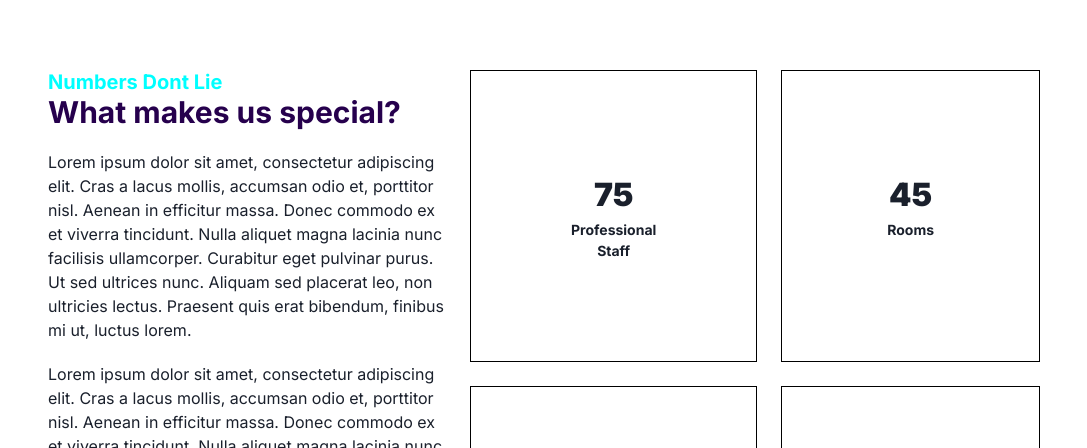
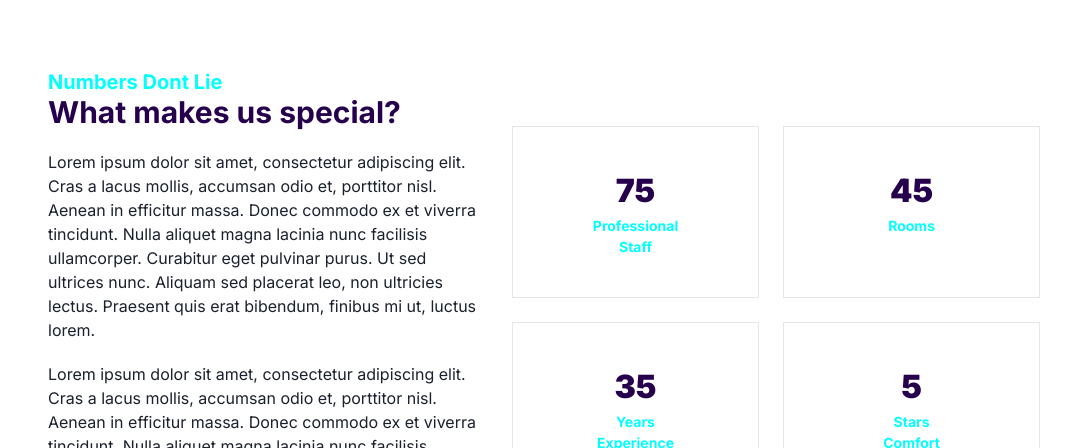
Before and after one commit to leveorxyz/dokto-frontend, a React (Create React App) app: page / in a window 1280 px wide. Shown: the part 504-952 px from the top of the page, without its empty margins (96-1183 px from the left). Built offline with nearby package versions, Linux system fonts and the light colour scheme.

Commit message:
Update styles in StatSpeciality cards

```diff
--- a/src/components/home/SpecialityDoctor.tsx
+++ b/src/components/home/SpecialityDoctor.tsx
@@ -5,13 +5,13 @@ import StatSpecialityDoctor from "./StatSpecialityDoctor";
 
 const SpecialityDoctor = () => {
 
-	const margin_x = {sm: "6",md: "32",lg: "32",xl: "32",base: "6"};
+	const margin_x = {sm: "2",md: "32",lg: "32",xl: "32",base: "2"};
 
 	return (
 		<div>
 			<Box maxW='100%' px={margin_x} py={20}>
 				<Container maxW='container.2xl'>
-					<Grid templateColumns={{sm: "repeat(1,1fr)",md: "repeat(2, 1fr)",lg: "repeat(2, 1fr)",base: "repeat(1, 1fr)"}} gap={6}>
+					<Grid templateColumns={{sm: "repeat(1,1fr)",md: "repeat(2, 1fr)",lg: "repeat(2, 1fr)",base: "repeat(1, 1fr)"}} gap={7}>
 						<Box><DescriptionSpecialityDoctor /></Box>
 						<Box><StatSpecialityDoctor /></Box>
 					</Grid>
--- a/src/components/home/StatSpecialityDoctor.tsx
+++ b/src/components/home/StatSpecialityDoctor.tsx
@@ -2,13 +2,17 @@ import { Grid,Box } from "@chakra-ui/react";
 import React from "react";
 
 const StatSpecialityDoctor = () => {
+
+	const margin_x = {sm: "1rem",md: "5rem",lg: "5rem",xl: "5rem",base: "1rem"};
+	const margin_y = {sm: "1rem",md: "2.5rem",lg: "2.5rem",xl: "2.5rem",base: "1rem"};
+
 	return (
 		<div>
-			<Grid templateColumns='repeat(2, 1fr)' templateRows='repeat(2, 1fr)' gap={6} w='100%'>
-				<Box textAlign='center' border='1px' borderColor='black' p='100'><Box fontSize='xx-large' fontWeight='black'>75</Box><Box fontSize='sm' fontWeight='bold'>Professional Staff</Box></Box>
-				<Box textAlign='center' border='1px' borderColor='black' p='100'><Box fontSize='xx-large' fontWeight='black'>45</Box><Box fontSize='sm' fontWeight='bold'>Rooms</Box></Box>
-				<Box textAlign='center' border='1px' borderColor='black' p='100'><Box fontSize='xx-large' fontWeight='black'>35</Box><Box fontSize='sm' fontWeight='bold'>Years Experience</Box></Box>
-				<Box textAlign='center' border='1px' borderColor='black' p='100'><Box fontSize='xx-large' fontWeight='black'>5</Box><Box fontSize='sm' fontWeight='bold'>Stars Comfort</Box></Box>
+			<Grid templateColumns='repeat(2, 1fr)' templateRows='repeat(2, 1fr)' gap={6} w='100%' py='14'>
+				<Box textAlign='center' border='1px' borderColor='#e6e6e6' px={margin_x} py={margin_y}><Box w='200'><Box fontSize='xx-large' fontWeight='black' color='#26004d'>75</Box><Box fontSize='sm' fontWeight='bold' color='#00ffff'>Professional Staff</Box></Box></Box>
+				<Box textAlign='center' border='1px' borderColor='#e6e6e6' px={margin_x} py={margin_y}><Box w='200' px='6'><Box fontSize='xx-large' fontWeight='black' color='#26004d'>45</Box><Box fontSize='sm' fontWeight='bold' color='#00ffff'>Rooms</Box></Box></Box>
+				<Box textAlign='center' border='1px' borderColor='#e6e6e6' px={margin_x} py={margin_y}><Box w='200'><Box fontSize='xx-large' fontWeight='black' color='#26004d'>35</Box><Box fontSize='sm' fontWeight='bold' color='#00ffff'>Years Experience</Box></Box></Box>
+				<Box textAlign='center' border='1px' borderColor='#e6e6e6' px={margin_x} py={margin_y}><Box w='200'><Box fontSize='xx-large' fontWeight='black' color='#26004d'>5</Box><Box fontSize='sm' fontWeight='bold' color='#00ffff'>Stars Comfort</Box></Box></Box>
 			</Grid>
 		</div>
 	);
```
